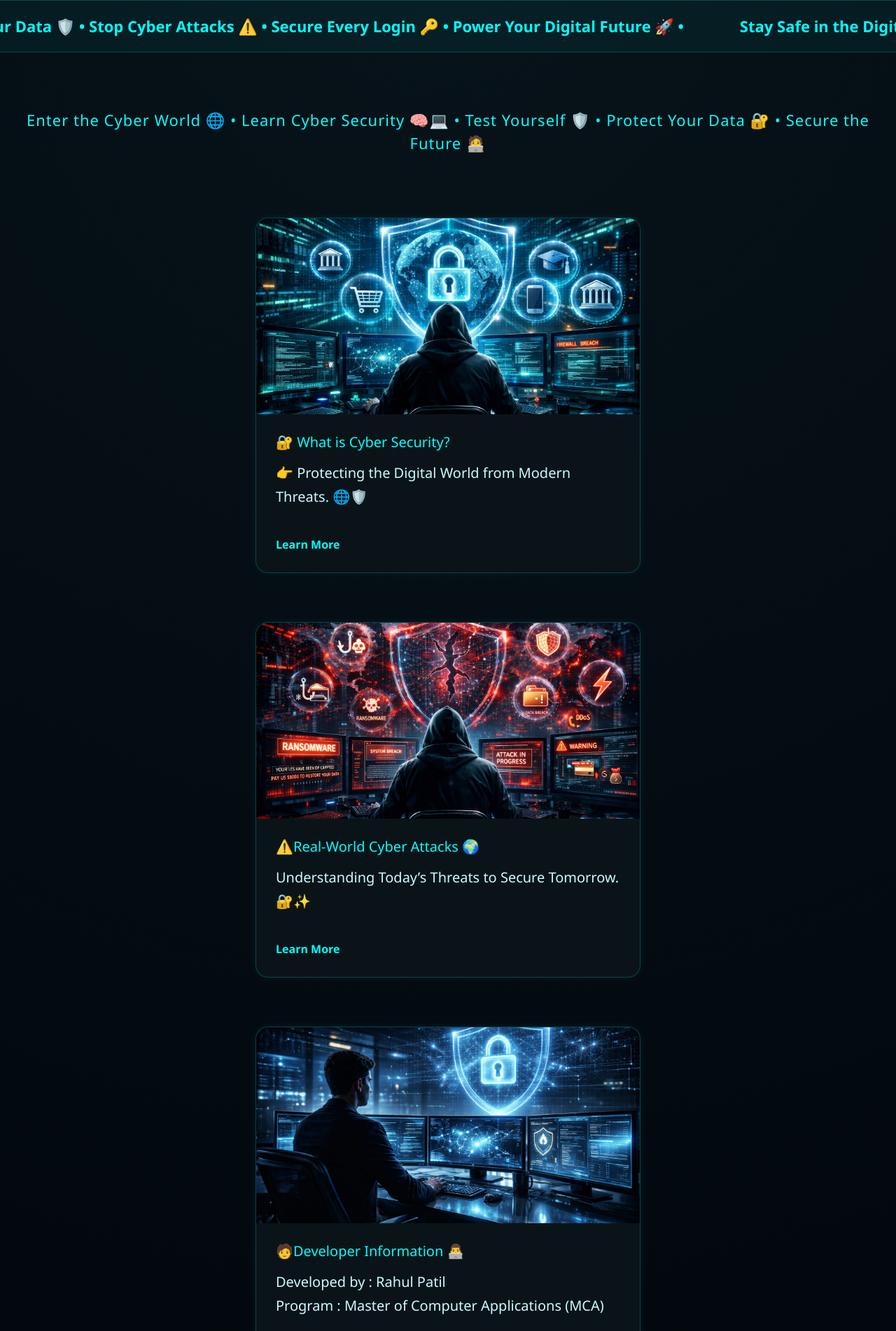
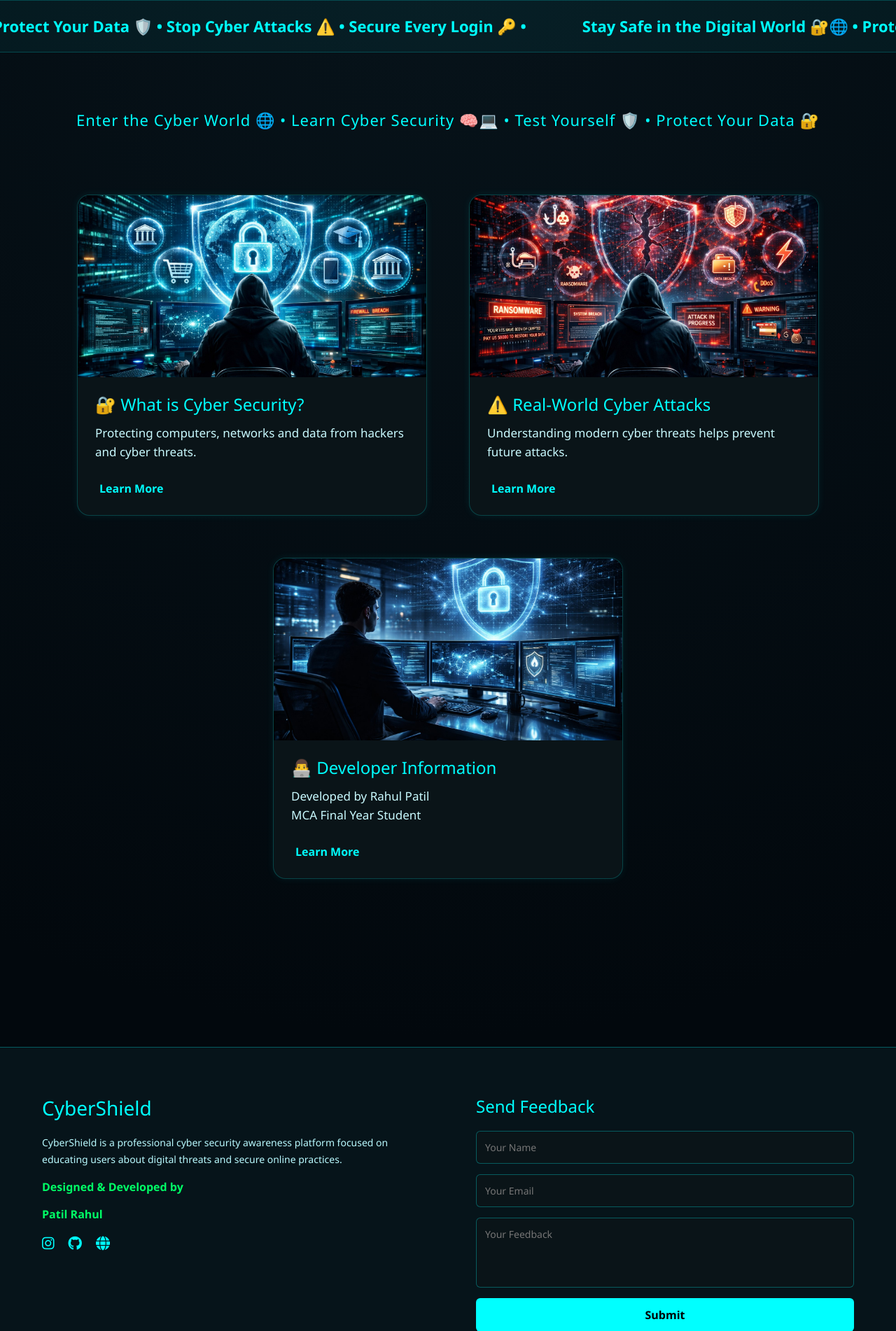
Before and after one commit to Rahul-Patil-Cybersec/CyberShield, a Django app: page / in a window 1280 px wide. Shown: the part 56-1958 px from the top of the page at 70% size. Run offline with Django 5.2, Linux system fonts and the light colour scheme.

Commit message:
clean requirements

```diff
--- a/project/urls.py
+++ b/project/urls.py
@@ -1,5 +1,6 @@
 from django.contrib import admin
 from django.urls import path, include
+
 from django.conf import settings
 from django.conf.urls.static import static
 
@@ -8,6 +9,8 @@ urlpatterns = [
     path('', include('core.urls')),
 ]
 
-# Media files serve (for development)
-if settings.DEBUG:
-    urlpatterns += static(settings.MEDIA_URL, document_root=settings.MEDIA_ROOT)
+# MEDIA FILES
+urlpatterns += static(settings.MEDIA_URL, document_root=settings.MEDIA_ROOT)
+
+# STATIC FILES
+urlpatterns += static(settings.STATIC_URL, document_root=settings.STATIC_ROOT)
--- a/requirements.txt
+++ b/requirements.txt
@@ -1,3 +1,4 @@
 Django==5.0.2
 gunicorn==25.1.0
+whitenoise==6.12.0
 Pillow==11.2.1
--- a/templates/core/home.html
+++ b/templates/core/home.html
@@ -1,5 +1,6 @@
 {% extends 'core/base.html' %}
 {% load static %}
+
 {% block content %}
 
 <style>
@@ -50,7 +51,7 @@ padding-right:80px;
 100%{ transform:translateX(-50%); }
 }
 
-/* ===== SUB HEADING ===== */
+/* SUB HEADING */
 .sub-heading{
 text-align:center;
 margin:80px 0 90px;
@@ -59,62 +60,56 @@ color:#00ffff;
 letter-spacing:1px;
 }
 
-/* ===== CARDS ===== */
+/* CARDS */
 .cards-section{
 display:flex;
 justify-content:center;
 align-items:flex-start;
-gap:70px;
+gap:60px;
 width:100%;
 margin:0 auto;
-padding-bottom:150px;
+padding-bottom:120px;
+flex-wrap:wrap;
 }
 
 .card{
-width:550px;
+width:500px;
 background:#0a1418;
 border-radius:18px;
 border:1px solid rgba(0,255,255,0.2);
 box-shadow:0 0 12px rgba(0,255,255,0.08);
 transition:all 0.4s ease;
-display:flex;
-flex-direction:column;
 overflow:hidden;
 }
 
 .card:hover{
-transform:translateY(-12px);
-box-shadow:
-0 0 12px #00ff66,
-0 0 35px rgba(0,255,100,0.5);
+transform:translateY(-10px);
+box-shadow:0 0 20px rgba(0,255,100,0.6);
 border:1px solid #00ff66;
 }
 
 .card img{
 width:100%;
-height:280px;
+height:260px;
 object-fit:cover;
 }
 
 .card-body{
-padding:28px;
-text-align:left;
+padding:25px;
 }
 
 .card-body h4{
 color:#00ffff;
-margin-bottom:15px;
-font-size:20px;
+margin-bottom:12px;
 }
 
 .card-body p{
 color:#c9faff;
-font-size:20px;
-line-height:1.7;
-margin-bottom:15px;
+font-size:17px;
+line-height:1.6;
 }
 
-/* EXPAND SECTION */
+/* EXTRA CONTENT */
 .extra-content{
 max-height:0;
 overflow:hidden;
@@ -125,161 +120,163 @@ transition:max-height 0.5s ease;
 max-height:500px;
 }
 
-/* PROFESSIONAL BUTTON */
+/* BUTTON */
 .learn-btn{
-background:transparent;
+background:none;
 border:none;
 color:#00ffff;
-font-weight:600;
+font-weight:bold;
 cursor:pointer;
-padding:0;
-transition:0.3s;
+margin-top:10px;
 }
 
 .learn-btn:hover{
 color:#00ff66;
 }
 
-/* FOOTER */
-.footer{
-text-align:center;
-padding:40px 0;
-border-top:1px solid rgba(0,255,255,0.2);
-color:#00ffff;
-}
+</style>
 
-/* RESPONSIVE */
-@media(max-width:1400px){
-.cards-section{
-flex-direction:column;
-align-items:center;
-}
-}
-
-</style>
 
 <!-- SLIDER -->
 <div class="scrolling-heading">
 <div class="scroll-track">
+
 <span>
-            Stay Safe in the Digital World 🔐🌐 • Protect Your Data 🛡️ • Stop Cyber Attacks ⚠️ • Secure Every Login 🔑 • Power Your Digital Future 🚀 •
+Stay Safe in the Digital World 🔐🌐 • Protect Your Data 🛡️ • Stop Cyber Attacks ⚠️ • Secure Every Login 🔑 •
 </span>
+
 <span>
-            Stay Safe in the Digital World 🔐🌐 • Protect Your Data 🛡️ • Stop Cyber Attacks ⚠️ • Secure Every Login 🔑 • Power Your Digital Future 🚀 •
+Stay Safe in the Digital World 🔐🌐 • Protect Your Data 🛡️ • Stop Cyber Attacks ⚠️ • Secure Every Login 🔑 •
 </span>
+
 </div>
 </div>
 
+
 <!-- SUB HEADING -->
 <div class="sub-heading">
-Enter the Cyber World 🌐 • Learn Cyber Security 🧠💻 • Test Yourself 🛡️ • Protect Your Data 🔐 • Secure the Future 🧑‍💻
+Enter the Cyber World 🌐 • Learn Cyber Security 🧠💻 • Test Yourself 🛡️ • Protect Your Data 🔐
 </div>
+
 
 <!-- CARDS -->
 <div class="cards-section">
 
+
 <!-- CARD 1 -->
 <div class="card">
-        <img src="{% static 'images/R1.jpg' %}">
+
+<img src="{% static 'images/R1.jpg' %}" alt="Cyber Security">
+
 <div class="card-body">
+
 <h4>🔐 What is Cyber Security?</h4>
+
 <p>
-                👉 Protecting the Digital World from Modern Threats. 🌐🛡️
+Protecting computers, networks and data from hackers and cyber threats.
 </p>
 
 <div class="extra-content">
+
 <p>
-                    Cyber Security is the practice of protecting computers, servers, networks, applications, and data from digital attacks. 💻🌐<br><br>
-                    Today, almost everything is online — banking 🏦, shopping 🛒, communication 📱, education 🎓, and government services 🏛️.<br><br>
+Cyber Security protects systems from hacking, malware, ransomware and phishing attacks.
+It keeps online banking, shopping, and personal information safe.
+</p>
 
-                    In simple words, it means keeping your digital world safe from hackers, malware, phishing, ransomware, and data breaches. 🛡️<br><br>
+</div>
 
-
-                    Protecting these systems from hacking and cyber threats such as cyber fraud 💳, unauthorized access data theft 📂, identity theft 👤, and malicious activities 🧑‍💻 is known as Cyber Security. 🔐✨ <br><br>   </p>
-            </div>
-            <br>
 <button class="learn-btn" onclick="toggleCard(this)">
 Learn More
 </button>
+
 </div>
 </div>
 
+
+
 <!-- CARD 2 -->
+<div class="card">
+
+<img src="{% static 'images/R2.jpg' %}" alt="Cyber Attack">
+
+<div class="card-body">
+
+<h4>⚠️ Real-World Cyber Attacks</h4>
+
+<p>
+Understanding modern cyber threats helps prevent future attacks.
+</p>
+
+<div class="extra-content">
+
+<p>
+Cyber attacks like phishing, ransomware and data breaches cause huge financial damage.
+The famous WannaCry attack infected more than 200,000 computers worldwide.
+</p>
+
+</div>
+
+<button class="learn-btn" onclick="toggleCard(this)">
+Learn More
+</button>
+
+</div>
+</div>
+
 
 
 <!-- CARD 3 -->
 <div class="card">
-        <img src="{% static 'images/R2.jpg' %}">
+
+<img src="{% static 'images/R3.jpg' %}" alt="Developer">
+
 <div class="card-body">
-            <h4>⚠️Real-World Cyber Attacks 🌍</h4>
+
+<h4>👨‍💻 Developer Information</h4>
+
 <p>
-               Understanding Today’s Threats to Secure Tomorrow. 🔐✨
+Developed by Rahul Patil <br>
+MCA Final Year Student
 </p>
 
 <div class="extra-content">
+
 <p>
-                    Real-World Cyber Attacks 🌍⚠️<br><br>
+Bhagwan Mahavir University <br>
+Cyber Security Final Year Project.
+</p>
 
-Cyber attacks are rapidly increasing as technology grows. 💻🌐 Attackers target individuals, businesses, and governments to steal data, demand ransom, or disrupt services.<br><br>
-
-Examples include phishing 🎣, ransomware 🦠, data breaches 📂, and DoS attacks ⚡, leading to financial loss 💳 and reputational damage 📉.<br><br>
-
-A major case was the WannaCry attack (2017) 🦠, affecting 200,000+ systems worldwide with an estimated $4 billion loss 💰.<br><br>
-
-These incidents highlight the critical need for strong cyber security measures. 🔐🛡️<br><br>
-
-                </p>
 </div>
-            <br>
 
 <button class="learn-btn" onclick="toggleCard(this)">
 Learn More
 </button>
+
 </div>
 </div>
 
-<div class="card">
-        <img src="{% static 'images/R3.jpg' %}">
-        <div class="card-body">
-            <h4>🧑Developer Information 👨‍💻</h4>
-            <p>
-               Developed by : Rahul Patil   <br> Program : Master of Computer Applications (MCA)</p> <br>
-
-
-            <div class="extra-content">
-                <p> Academic Year : 2024 – 2026</p>
-                <p>
-                    Institution : Bhagwan Mahavir College of Management <br>
-                    University : Bhagwan Mahavir University 🏫<br>
-                    <br><br>
-                   This project is developed as part of the final year MCA Cyber Security project. It helps people understand cyber threats and learn how to stay safe online. 🔐 🛡️<br><br>
-
-
-                </p>
-            </div>
-            <br>
-
-            <button class="learn-btn" onclick="toggleCard(this)">
-                Learn More
-            </button>
-        </div>
-    </div>
 
 </div>
 
+
+
 <script>
+
 function toggleCard(button){
+
 const card = button.closest(".card");
 
 card.classList.toggle("expanded");
 
 if(card.classList.contains("expanded")){
-        button.innerText = "Show Less";
-    } else {
-        button.innerText = "Learn More";
+button.innerText="Show Less";
 }
+else{
+button.innerText="Learn More";
 }
+
+}
+
 </script>
 
-
 {% endblock %}
```
Also changed, not shown: project/settings.py (+13 -17 lines), db.sqlite3. Lines whose indentation alone changed are shown as unchanged.
